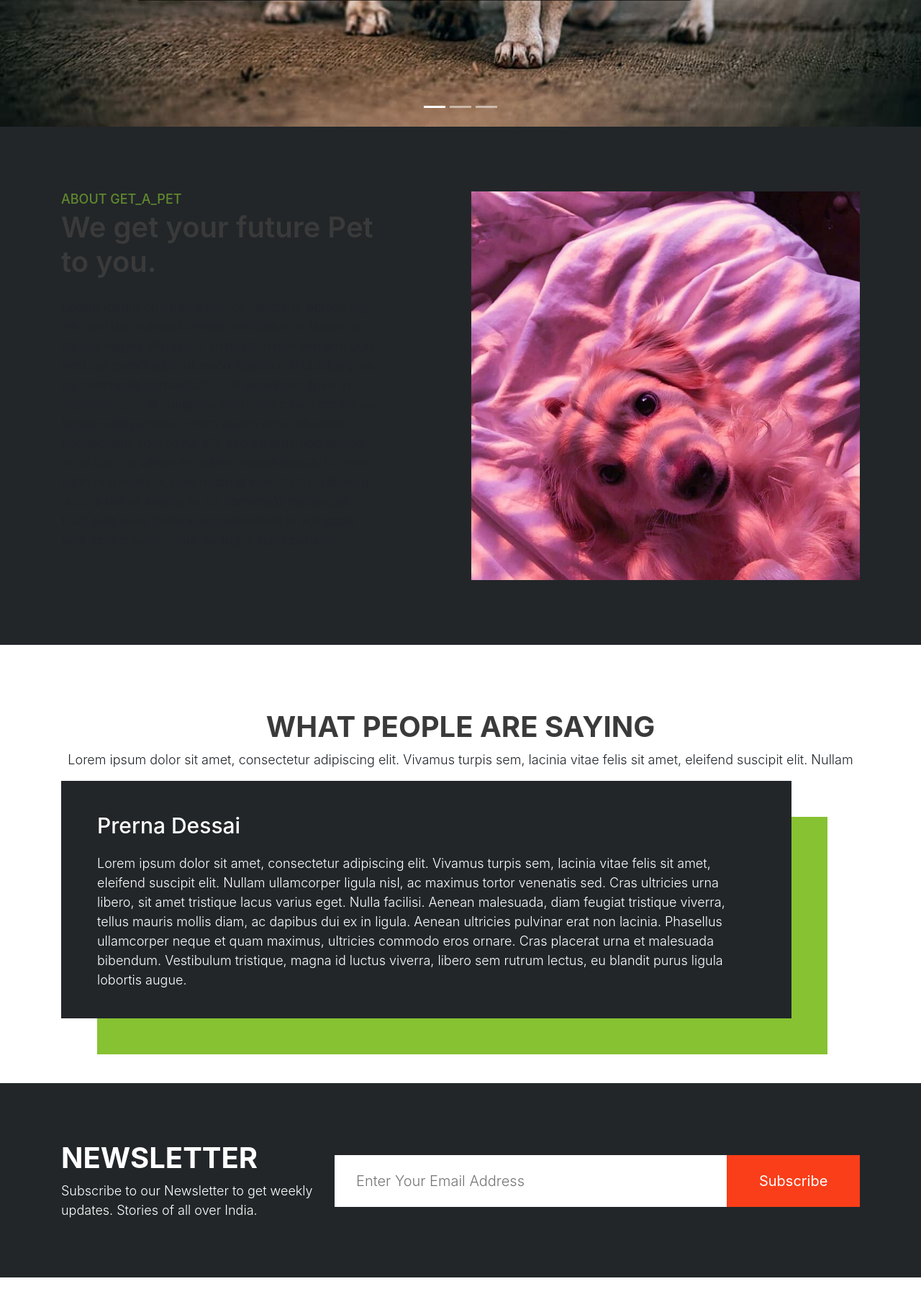
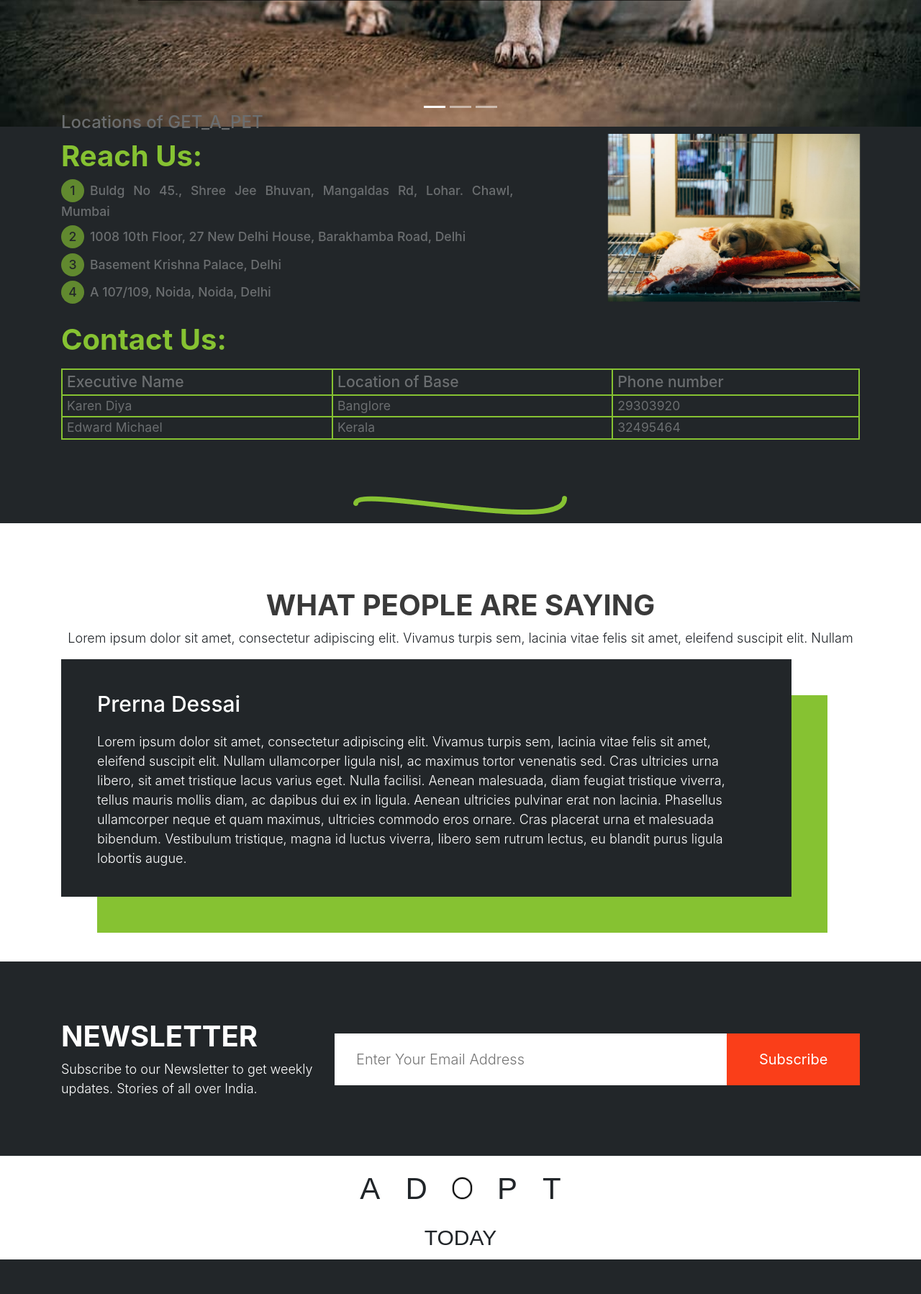
Before and after one commit to Valord01/coursersa-web, a PHP site: page /index2.html in a window 1280 px wide. Shown: the part 777-2575 px from the top of the page at 72% size. Run offline with PHP 8.4, Linux system fonts and the light colour scheme; some libraries are stand-ins or nearby versions.

Commit message:
tag updates

```diff
--- a/testsite 2/css/style.css
+++ b/testsite 2/css/style.css
@@ -2,6 +2,13 @@
 
 * {
   box-sizing: border-box;
+}
+.cg2
+{
+  color: #86c232;
+}
+.g2{
+  color: #6b6e70;
 }
 /* animation */
 .mainsa2 {
@@ -174,6 +181,11 @@
 .layout_padding {
   padding: 90px 0;
 }
+.layout_padding2 {
+  padding: 10px 0;
+  padding-bottom: 90px;
+}
+
 
 .about_section h3 {
   font-size: 40px;
@@ -220,7 +232,15 @@
 
 
 /* header */
-
+#about{
+  color: #6b6e70;
+  text-align: justify;
+  font-weight: 400;
+  margin-top: -20px;
+}
+img.about2{
+  margin-top: 30px;
+}
 header {
   position: relative;
   color: #fff;
@@ -297,6 +317,12 @@
     padding-top: 7px;
     padding-bottom: 7px;
 }
+/* contact pg2 */
+h3 .p2cust{
+  padding: 15px 0 16px;
+  border-top: solid #86c232 1px;
+  margin-top: 30px;
+}
 
 
 #op
@@ -307,17 +333,85 @@
     opacity: 0.75;
 }
 
-/* services */
+/* list page 2 */
 
 
+ol.lim{
+  list-style: none;
+  counter-reset: mc;
+}
+li.lim{
+  counter-increment:mc;
+  margin: 0.4rem;
+  color: #6b6e70;
+  font-style:"Roboto", sans-serif;
+  margin-left: -40px ;
+  font-weight: 500;
+}
+li.lim::before {
+  content: counter(mc);
+  background: #61892f;
+  width: 2rem;
+  height: 2rem;
+  border-radius: 50%;
+  display: inline-block;
+  line-height: 2rem;
+  color: #222629;
+  text-align: center;
+  margin-right: 0.5rem;
+}
 
-/* agency */
+ol.lim2{
+  list-style: none;
+  counter-reset: mc;
+}
+li.lim2{
+  counter-increment:mc;
+  margin: 0.4rem;
+  color: #6b6e70;
+  font-style:"Roboto", sans-serif;
+  margin-left: -40px ;
+  font-weight: 500;
+}
+li.lim2::before {
+  content: "🙈";
+  background: #61892f;
+  width: 2rem;
+  height: 2rem;
+  border-radius: 50%;
+  display: inline-block;
+  line-height: 2rem;
+  color: #222629;
+  text-align: center;
+  margin-right: 0.5rem;
+}
 
+/* list page 2 */
+/* table styling */
+table{
+  border: 2px solid #86c232;
+  border-collapse: collapse;
+}
+th{
+  color: #6b6e70;
+  font-weight: 500;
+  font-size: 1.2em;
+  padding-left: 6px;
+  border: 2px solid #86c232;
+}
+td{
+  color: #6b6e70;
+  padding-left: 6px;
+  border: 2px solid #86c232;
+
+}
+/* table styling/
 /* statistics */
 /* youtube */
 #service{
     background-color: #222629;
     color: white;
+
 }
 #service1
 {
@@ -387,7 +481,7 @@
   }
  iframe{
     height: 600px;
-    width: 1200px;
+    width: 1100px;
 }
 .ovarlay_slide_cont {
     background: rgba(5,3,0,0.63);
@@ -649,6 +743,13 @@
         font-size: 30px;
         font-weight: 500;
       }
+      img.about2{
+        margin-top: 87px;
+      }
+      iframe{
+        height: 500px;
+        width: 900px;
+      }
 }
 
 @media (min-width: 768px) and (max-width: 991px) {
@@ -708,12 +809,15 @@
 
 
   iframe{
-    height: 300px;
-    width: 500px;
+    height: 400px;
+    width: 680px;
 }
 img.margin_top_30 {
     height: 250px;
     width: 100%;
+  }
+  img.about2{
+    margin-top: 74px;
   }
 }
 
--- a/testsite 2/index2.html
+++ b/testsite 2/index2.html
@@ -101,22 +101,63 @@
 
 
 
-      <div id="about" style="background-color: #222629;" class="about_section layout_padding">
+      <div id="about" style="background-color: #222629;">
          <div class="container">
             <div class="row">
-               <div class="col-md-5">
-                  <h4>ABOUT GET_A_PET</h4>
-                  <h3 style="text-transform: none !important">We get your future Pet to you.</h3>
-                  <p>Lorem ipsum dolor sit amet, consectetur adipiscing elit, sed do eiusmod tempor incididunt ut labore et dolore magna aliqua. Ut enim ad minim veniam, quis nostrud exercitation ullamco laboris nisi ut aliquip ex ea commodo consequat. Duis aute irure dolor in reprehenderit in voluptate velit esse cillum dolore eu fugiat nulla pariatur.Lorem ipsum dolor sit amet, consectetur adipiscing elit, sed do eiusmod tempor incididunt ut labore et dolore magna aliqua. Ut enim ad minim veniam, quis nostrud exercitation ullamco laboris nisi ut aliquip ex ea commodo consequat. Duis aute irure dolor in reprehenderit in voluptate velit esse cillum dolore eu fugiat nulla pariatur.</p>
+               <div class="col-md-7">
+                  <h4>Locations of GET_A_PET</h4>
+                  <h3 class="cg2" style="text-transform: none !important">Reach Us:</h3>
+
+<ol class="lim">
+   <li class=" g2 lim">Buldg No 45., Shree Jee Bhuvan, Mangaldas Rd, Lohar. Chawl, Mumbai</li>
+   <li class="g2 lim">1008 10th Floor, 27 New Delhi House, Barakhamba Road, Delhi</li>
+   <li class="g2 lim">Basement Krishna Palace, Delhi</li>
+   <li class="g2 lim">A 107/109, Noida, Noida, Delhi</li>
+ </ol>
+
+
                </div>
-               <div class="col-md-6 offset-md-1">
+               <div class="col-md-4 offset-md-1">
                   <div class="full text_align_center">
-                     <img class="img-responsive" src="imgs/about2.jpg" alt="#" />
+                     <img class="img-responsive" style="margin-top: 30px;" src="imgs/dogshelter.jpg" alt="#" />
                   </div>
                </div>
             </div>
          </div>
       </div>
+
+      <div  id="service" style="background-image: url(imgs/gra2.png);
+      background-position: bottom; background-repeat: no-repeat ; background-position-x: center; padding-bottom: 100px; " class="hiw_section layout_padding2">
+         <div class="container">
+            <div class="row">
+               <div class="col-md-12">
+                  <h3 class="cg2" style="text-transform: none !important">Contact Us:</h3>
+                  <p  id="service">
+                     <table style="width:100%;">
+                        <tr>
+                          <th>Executive Name</th>
+                          <th>Location of Base</th>
+                          <th>Phone number</th>
+                        </tr>
+                        <tr>
+                          <td>Karen Diya</td>
+                          <td>Banglore</td>
+                          <td>29303920</td>
+                        </tr>
+                        <tr>
+                          <td>Edward Michael</td>
+                          <td>Kerala</td>
+                          <td>32495464</td>
+                        </tr>
+                      </table>
+
+                  </p>
+               </div>
+            </div>
+
+
+         </div>
+         </div>
 
 
 
```
Also changed, not shown: testsite 2/index.html (+22 -7 lines), testsite 2/imgs/about22.jpg (added), testsite 2/imgs/dogshelter.jpg (added), testsite 2/imgs/gra2.png (added), testsite 2/imgs/graphics.png (added), testsite 2/imgs/igicon.png (added), 1 other file.
